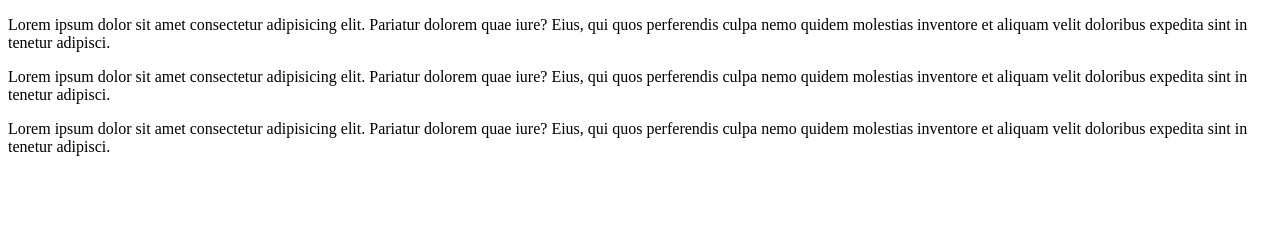
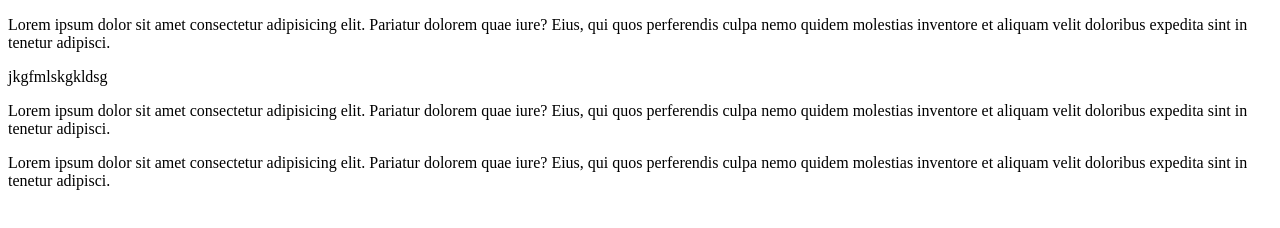
Before and after one commit to tenaye123/oct-2022-batch, a plain HTML site: page index.html in a window 1280 px wide. Drawn offline with Linux system fonts and the light colour scheme.

Commit message:
add paragraph

```diff
--- a/index.html
+++ b/index.html
@@ -8,6 +8,7 @@
 </head>
 <body>
     <p> Lorem ipsum dolor sit amet consectetur adipisicing elit. Pariatur dolorem quae iure? Eius, qui quos perferendis culpa nemo quidem molestias inventore et aliquam velit doloribus expedita sint in tenetur adipisci.</p>
+    <p> jkgfmlskgkldsg</p>
     <p> Lorem ipsum dolor sit amet consectetur adipisicing elit. Pariatur dolorem quae iure? Eius, qui quos perferendis culpa nemo quidem molestias inventore et aliquam velit doloribus expedita sint in tenetur adipisci.</p>
     <p> Lorem ipsum dolor sit amet consectetur adipisicing elit. Pariatur dolorem quae iure? Eius, qui quos perferendis culpa nemo quidem molestias inventore et aliquam velit doloribus expedita sint in tenetur adipisci.</p>
 
```
